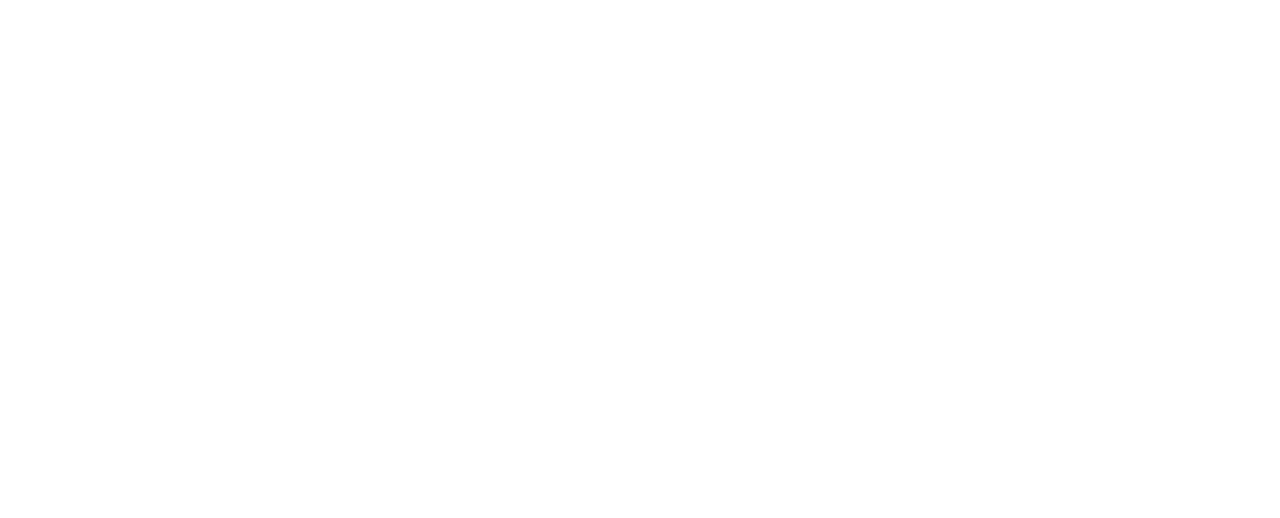
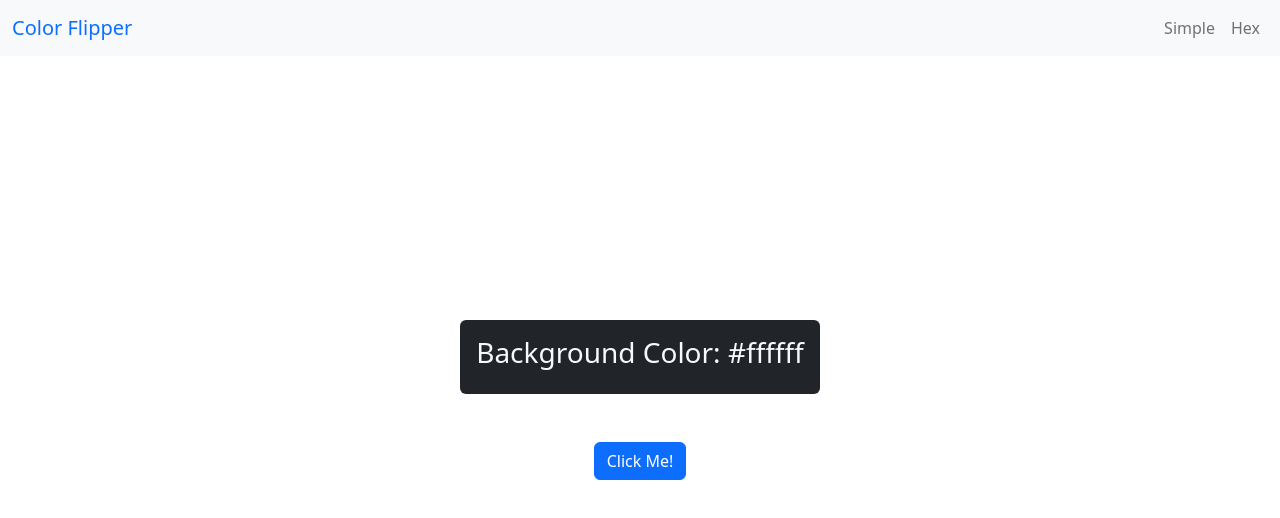
Before and after one commit to boseriddha/Color-Flipper-JS, a plain HTML site: page index.html in a window 1280 px wide. Drawn offline with nearby package versions, Linux system fonts and the light colour scheme.

Commit message:
Frontend Design Complete

```diff
--- a/index.html
+++ b/index.html
@@ -0,0 +1,47 @@
+<!DOCTYPE html>
+<html lang="en">
+<head>
+    <meta charset="UTF-8">
+    <meta http-equiv="X-UA-Compatible" content="IE=edge">
+    <meta name="viewport" content="width=device-width, initial-scale=1.0">
+    <title>Color Flipper</title>
+    <!-- Bootstrap -->
+    <link href="https://cdn.jsdelivr.net/npm/bootstrap@5.2.3/dist/css/bootstrap.min.css" rel="stylesheet" integrity="sha384-rbsA2VBKQhggwzxH7pPCaAqO46MgnOM80zW1RWuH61DGLwZJEdK2Kadq2F9CUG65" crossorigin="anonymous">
+    <!-- CSS File -->
+    <link rel="stylesheet" href="style.css">
+</head>
+<body>
+    <!-- navbar -->
+    <nav class="navbar navbar-expand-lg bg-light navbar-light">
+        <div class="container-fluid">
+            <a href="#" class="navbar-brand text-primary">Color Flipper</a>
+            <!-- button for collapsing -->
+            <button class="navbar-toggler" type="button" data-bs-toggle="collapse" data-bs-target="#nav-menu" >
+                <span class="navbar-toggler-icon"></span>
+            </button>
+            <!-- div which will collapse on small screens -->
+            <div class="collapse navbar-collapse" id="nav-menu">
+                <ul class="navbar-nav ms-auto">
+                    <li class="navbar-item">
+                        <a href="#" class="nav-link">Simple</a>
+                    </li>
+                    <li class="navbar-item">
+                        <a href="#" class="nav-link">Hex</a>
+                    </li>
+                </ul>
+            </div>
+        </div>
+    </nav>
+    <!-- main section -->
+    <main>
+        <div class="container-fluid d-flex flex-column align-items-center main-div">
+            <div class="background-color bg-dark text-light rounded p-3">
+                <h3>Background Color: <span class="color"> #ffffff </span></h3>
+            </div>
+            <button class="btn btn-primary mt-5">Click Me!</button>
+        </div>
+    </main>
+    <!-- javascript -->
+    <script src="https://cdn.jsdelivr.net/npm/bootstrap@5.2.3/dist/js/bootstrap.bundle.min.js" integrity="sha384-kenU1KFdBIe4zVF0s0G1M5b4hcpxyD9F7jL+jjXkk+Q2h455rYXK/7HAuoJl+0I4" crossorigin="anonymous"></script>
+</body>
+</html>
--- a/style.css
+++ b/style.css
@@ -1,3 +1,18 @@
+html, body {
+    overflow: hidden;
+    width: 100%;
+    height: 100%;
+}
+
 .background-color {
     width: fit-content;
 }
+
+.btn {
+    width: fit-content;
+}
+
+.main-div {
+    position: absolute;
+    top: 40%;
+}
```
